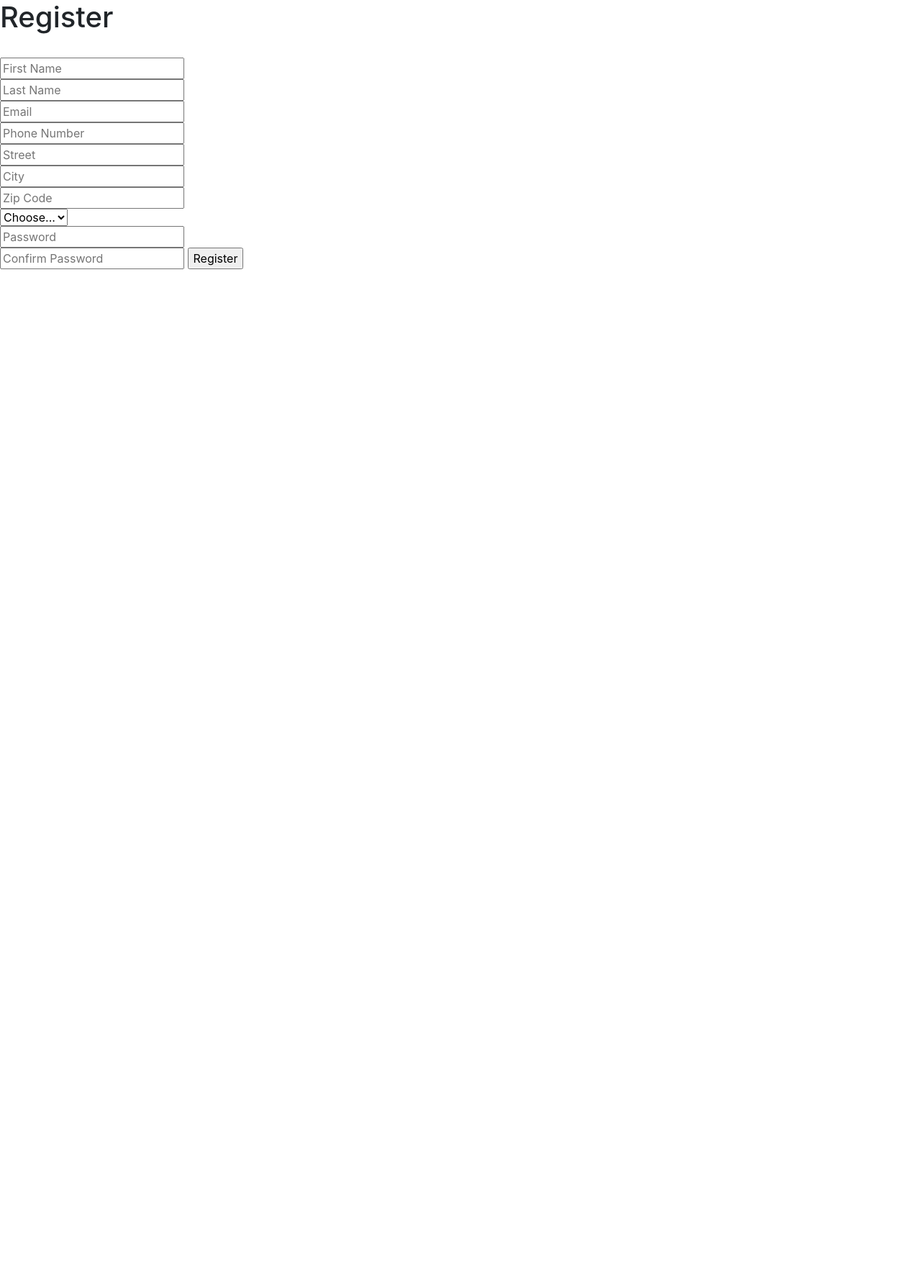
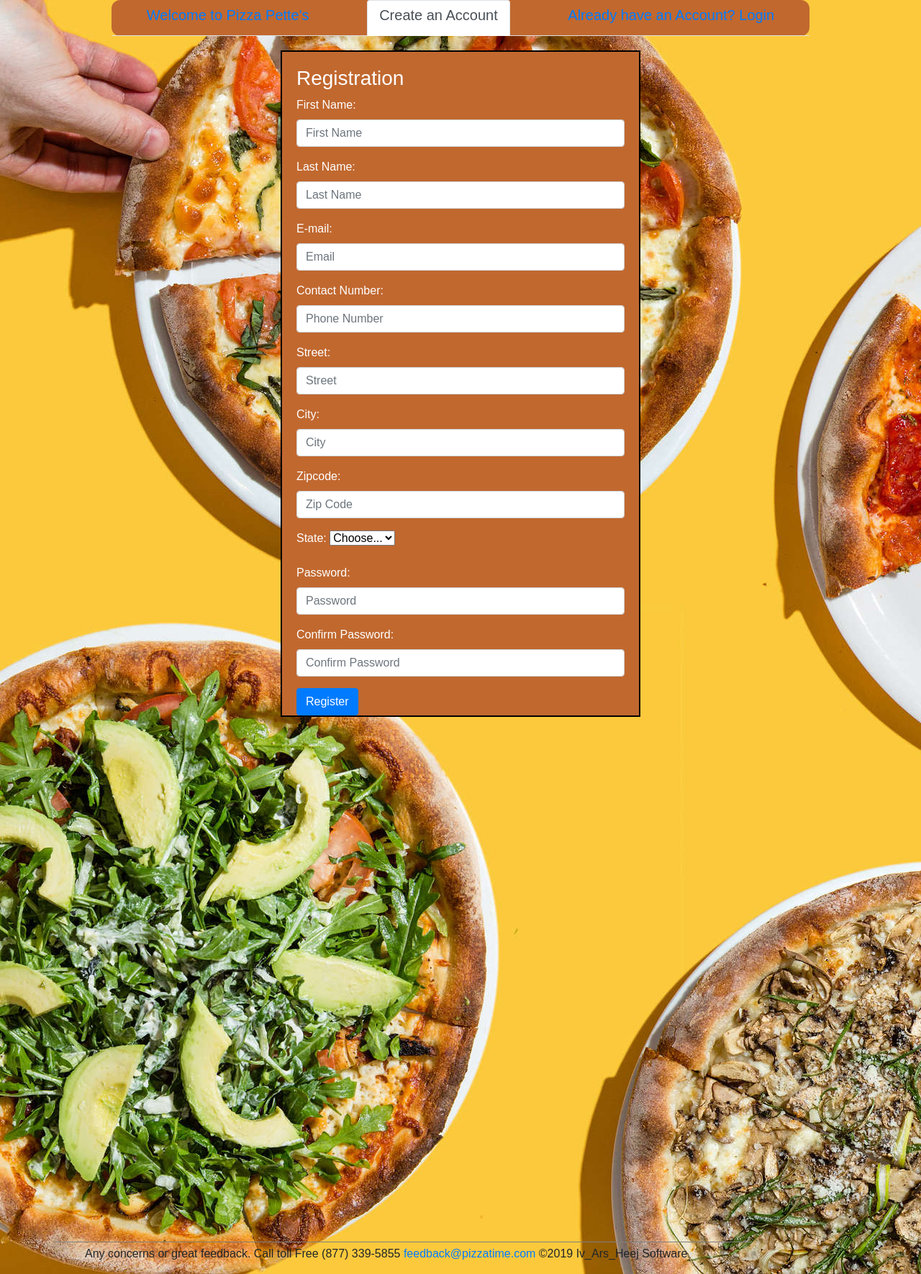
Before and after one commit to codingdojo-projects-algos-06-19/cliff_heej_ars, a Flask app: page /users/register_page in a window 1280 px wide. Shown: the whole page at 72% size. Before the commit the page ends 374 px from the top, so only its background shows below. Run offline with Flask 2, Linux system fonts and the light colour scheme; some libraries are stand-ins or nearby versions.

Commit message:
added styling to registration page

```diff
--- a/static/my_style.css
+++ b/static/my_style.css
@@ -50,3 +50,16 @@ h3{
     margin-left:12px;
     margin-right: 12px;
 }
+
+.container {
+    padding:20px 20px 0px;
+    margin: 0 auto;
+    width: 500px;
+    border: 2px solid black;
+    background: #c1682f;
+    margin-top:20px;
+    color: white;
+}
+.container h1 {
+    color: #c1682f;
+}
--- a/templates/index.html
+++ b/templates/index.html
@@ -19,10 +19,10 @@
                     <a class="nav-link" href="#"><h5>Welcome to Pizza Pette's</h5></a>
                 </li>
                 <li class="nav-item">
-                    <a class="nav-link" href="{{ url_for('users:login_page') }}"><h5>Create an Account</h5></a>
+                    <a class="nav-link" href="{{ url_for('users:register_page') }}"><h5>Create an Account</h5></a>
                 </li>
                 <li class="nav-item">
-                    <a class="nav-link" href="{{ url_for('users:register_page') }}"><h5>Already have an Account? Login</h5></a>
+                    <a class="nav-link" href="{{ url_for('users:login_page') }}"><h5>Already have an Account? Login</h5></a>
                 </li>
             </ul>
         </div>
--- a/templates/register.html
+++ b/templates/register.html
@@ -5,11 +5,33 @@
     <meta name="viewport" content="width=device-width, initial-scale=1.0">
     <meta http-equiv="X-UA-Compatible" content="ie=edge">
     <title>Register</title>
-    <link rel="stylesheet" href="https://stackpath.bootstrapcdn.com/bootstrap/4.3.1/css/bootstrap.min.css" integrity="sha384-ggOyR0iXCbMQv3Xipma34MD+dH/1fQ784/j6cY/iJTQUOhcWr7x9JvoRxT2MZw1T" crossorigin="anonymous">
+    <link rel="stylesheet" href="https://maxcdn.bootstrapcdn.com/bootstrap/4.3.1/css/bootstrap.min.css">
+  <script src="https://ajax.googleapis.com/ajax/libs/jquery/3.4.0/jquery.min.js"></script>
+  <script src="https://cdnjs.cloudflare.com/ajax/libs/popper.js/1.14.7/umd/popper.min.js"></script>
+  <script src="https://maxcdn.bootstrapcdn.com/bootstrap/4.3.1/js/bootstrap.min.js"></script>
+    <link rel="stylesheet" type="text/css" href="/static/my_style.css">
+
 </head>
-<body>
+<body class="pic">
+    <div class="wrapper">
+        <div>
+            <!-- Brand/logo -->
 
-    <h1>Register</h1>
+            <ul class="nav nav-tabs">
+                <li class="nav-item">
+                    <a class="nav-link" href="{{ url_for('users:new') }}"><h5>Welcome to Pizza Pette's</h5></a>
+                </li>
+                <li class="nav-item">
+                    <a class="nav-link active" href="{{ url_for('users:register_page') }}"><h5>Create an Account</h5></a>
+                </li>
+                <li class="nav-item">
+                    <a class="nav-link" href="{{ url_for('users:login_page') }}"><h5>Already have an Account? Login</h5></a>
+                </li>
+            </ul>
+        </div>
+    </div>
+    <div class="container">
+        <h3>Registration</h3>
         {% with messages = get_flashed_messages() %}
             {% if messages %}
             {% for message in messages %}
@@ -18,14 +40,37 @@
             {% endif %}
         {% endwith %}
         <form action="{{ url_for('users:register') }}" method="post">
-        <br><input type="text" name="first_name" placeholder="First Name">
-        <br><input type="text" name="last_name" placeholder="Last Name">
-        <br><input type="text" name="email" placeholder="Email">
-        <br><input type="text" name="phone" placeholder="Phone Number">
-        <br><input type="text" name="street" placeholder="Street">
-        <br><input type="text" name="city" placeholder="City">
-        <br><input type="text" name="zip_code" placeholder="Zip Code">
-        <br><select name="state">
+            <div class = "form-group">
+                <label for="first_name">First Name:</label>
+                <input class="form-control" type="text" name="first_name" placeholder="First Name">
+            </div>
+            <div class="form-group">
+                <label for="last_name">Last Name:</label>
+                <input class="form-control" type="text" name="last_name" placeholder="Last Name">
+            </div>
+            <div class="form-group">
+                <label for="email">E-mail:</label>
+                <input class="form-control" type="text" name="email" placeholder="Email">
+            </div>
+            <div class="form-group">
+                <label for="phone">Contact Number:</label>
+                <input class="form-control" type="text" name="phone" placeholder="Phone Number">
+            </div>
+            <div class="form-group">
+                <label for="street">Street:</label>
+                <input class="form-control" type="text" name="street" placeholder="Street">
+            </div>
+            <div class="form-group">
+                <label for="city">City:</label>
+                <input class="form-control" type="text" name="city" placeholder="City">
+            </div>
+            <div class="form-group">
+                <label for="zip_code">Zipcode:</label>
+                <input class="form-control" type="text" name="zip_code" placeholder="Zip Code">
+            </div>
+            <div class="form-group">
+                <label for="state">State:</label>
+                <select name="state">
                         <option selected value="">Choose...</option>
                         <option value="AL">AL</option>
                         <option value="AK">AK</option>
@@ -79,9 +124,25 @@
                         <option value="WV">WV</option>
                         <option value="WY">WY</option>
                 </select>
-            <br><input type="password" name="password" placeholder="Password">
-            <br><input type="password" name="confirm_password" placeholder="Confirm Password">
-            <input type="submit" value="Register">
+            </div>
+            <div class="form-group">
+                <label for="password">Password:</label>
+                <input class="form-control" type="password" name="password" placeholder="Password">
+            </div>
+            <div class="form-group">
+                <label for="confirm_password">Confirm Password:</label>
+                <input class="form-control" type="password" name="confirm_password" placeholder="Confirm Password">
+            </div>
+
+            <button type="submit" class="btn btn-primary">Register</button>
         </form>
+    </div>
+    <div class="footer">
+        <div class="info">
+                <p>Any concerns or great feedback. Call toll Free (877) 339-5855</p>
+                <a id="orders" href=""><span>feedback@pizzatime.com</span></a>
+                <p>©2019 Iv_Ars_Heej Software</p>
+        </div>
+    </div>
 </body>
 </html>
```
Lines whose indentation alone changed are shown as unchanged.
